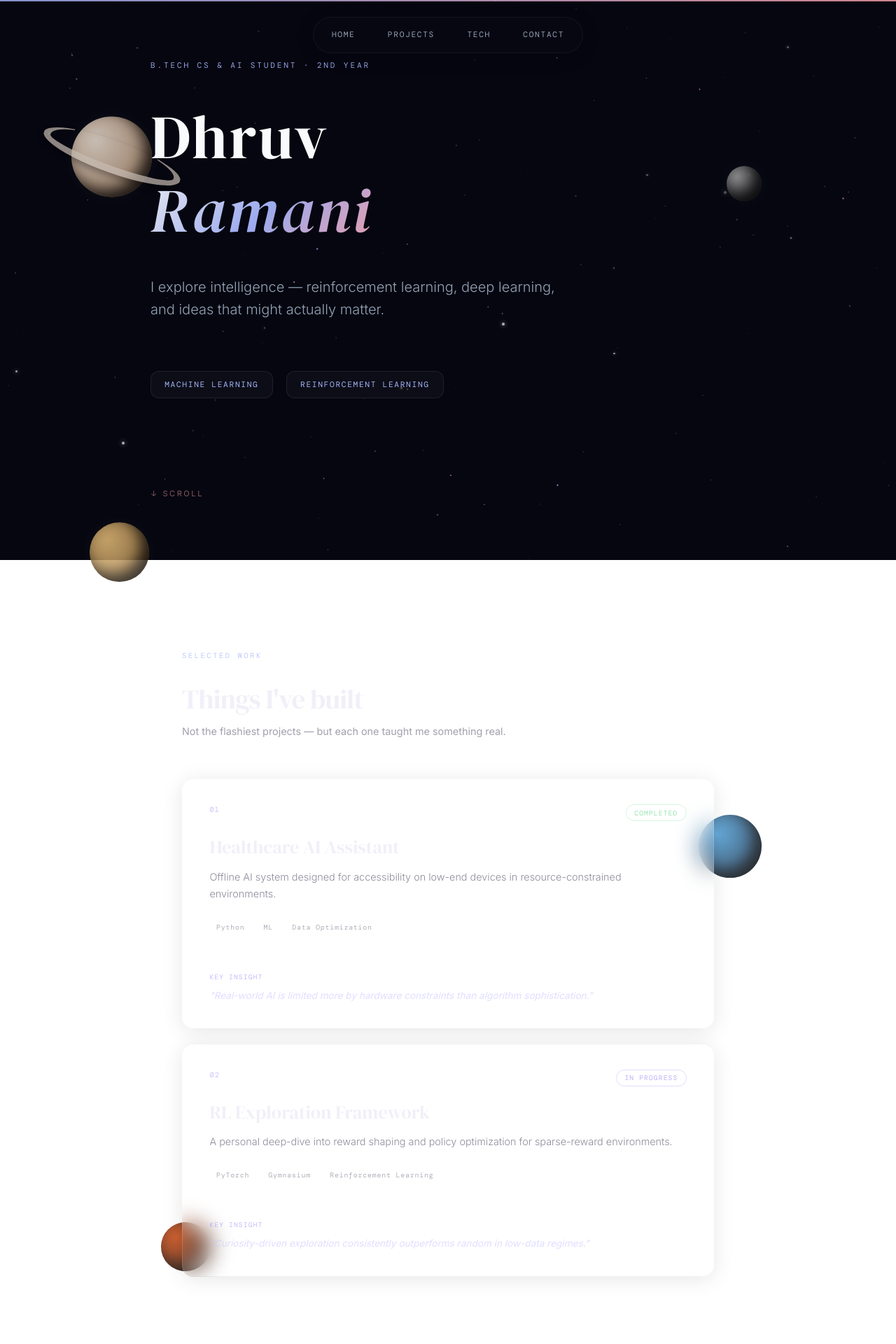
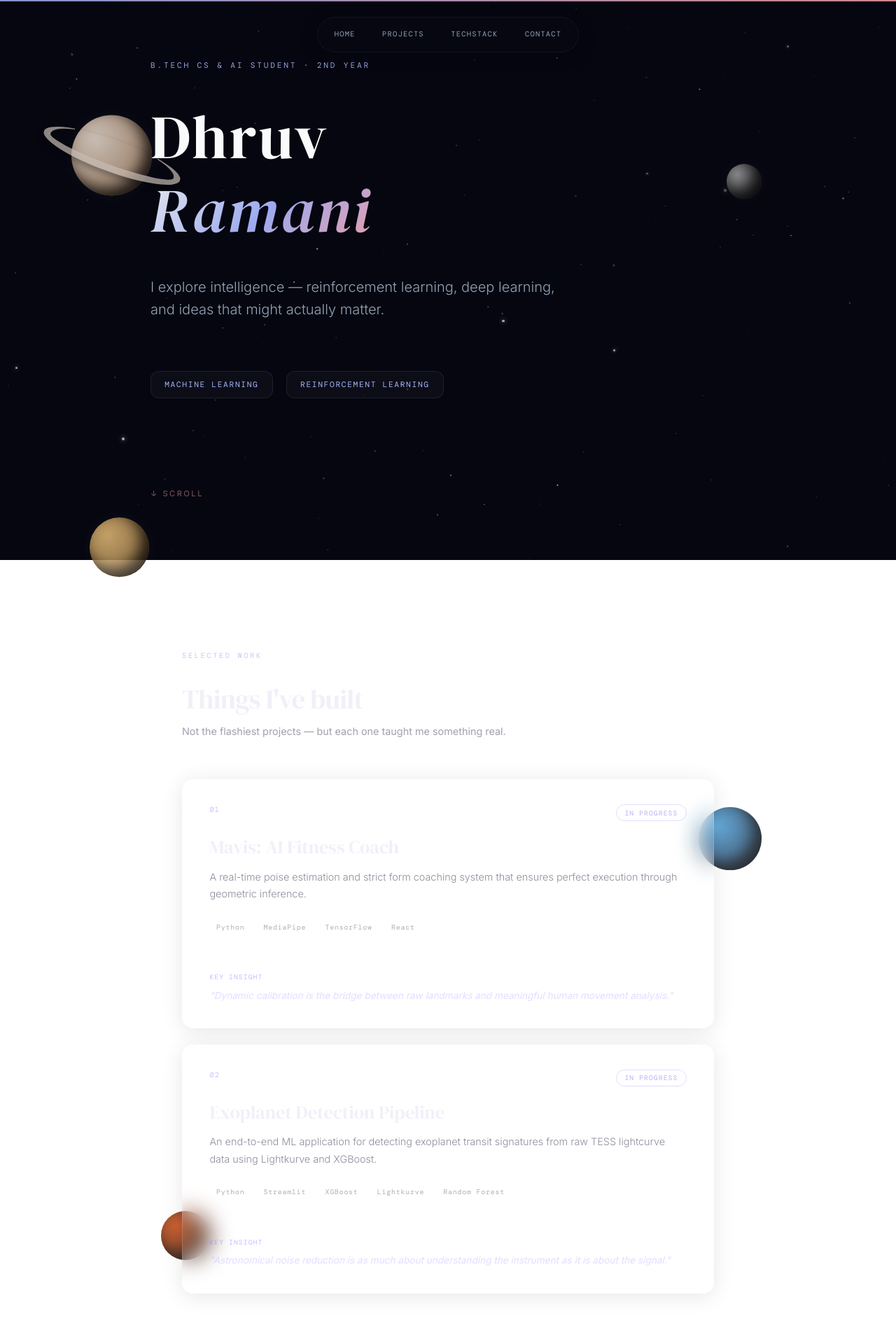
Before and after one commit to DhruvR-16/Portfolio, a React (Vite) app: page / in a window 1280 px wide. Shown: the top 1920 px of the page at 70% size. Built offline with nearby package versions, Linux system fonts and the light colour scheme; a web font is replaced by a local one.

Commit message:
refactor: remove Thinking section, update project portfolio, and refine navigation and layout styling

```diff
--- a/src/App.jsx
+++ b/src/App.jsx
@@ -4,7 +4,6 @@ import { Starfield, CursorGlow, ClickRipple, Divider, ScrollProgress, Background
 import { Hero } from './components/Hero/Hero';
 import { Work } from './components/Work/Work';
 import { TechStack } from './components/TechStack/TechStack';
-import { Thinking } from './components/Thinking/Thinking';
 import { Contact } from './components/Contact/Contact';
 import './styles/globals.css';
 
--- a/src/components/Contact/Contact.jsx
+++ b/src/components/Contact/Contact.jsx
@@ -33,7 +33,15 @@ export function Contact() {
   ];
 
   return (
-    <section id="contact" style={{ padding: '12rem 2.5rem', position: 'relative', zIndex: 2 }}>
+    <section id="contact" style={{
+      padding: '10rem 2.5rem',
+      position: 'relative',
+      zIndex: 2,
+      minHeight: '100vh',
+      display: 'flex',
+      flexDirection: 'column',
+      justifyContent: 'center'
+    }}>
       <div style={{ maxWidth: 760, margin: '0 auto' }}>
         <SectionLabel>Contact</SectionLabel>
         <div style={{ marginBottom: '5rem' }}>
--- a/src/components/Shared/Shared.jsx
+++ b/src/components/Shared/Shared.jsx
@@ -292,6 +292,13 @@ export function TopNav() {
     return () => window.removeEventListener('scroll', handleScroll);
   }, []);
 
+  const navItems = [
+    { label: 'Home', id: 'hero' },
+    { label: 'Projects', id: 'work' },
+    { label: 'TechStack', id: 'tech' },
+    { label: 'Contact', id: 'contact' }
+  ];
+
   return (
     <motion.nav
       initial={{ y: -100, opacity: 0 }}
@@ -318,35 +325,35 @@ export function TopNav() {
         transition={{ duration: 0.3 }}
         style={{
           display: 'flex',
-          gap: '0.5rem',
+          gap: '0.2rem',
           padding: '0.4rem',
           borderRadius: '100px',
           pointerEvents: 'auto',
           boxShadow: '0 4px 30px rgba(0, 0, 0, 0.1)'
         }}
       >
-        {['hero', 'Projects', 'tech', 'contact'].map(item => (
+        {navItems.map(item => (
           <motion.a
             className="nav-item"
-            key={item}
-            href={`#${item}`}
+            key={item.id}
+            href={`#${item.id}`}
             whileHover={{
               color: '#ffffff',
               background: 'rgba(255, 255, 255, 0.1)'
             }}
             style={{
-              padding: '0.6rem 1.2rem',
+              padding: '0.6rem 1.1rem',
               borderRadius: '100px',
               color: 'var(--text-dim)',
               textTransform: 'uppercase',
-              fontSize: '0.7rem',
-              letterSpacing: '0.15em',
+              fontSize: '0.65rem',
+              letterSpacing: '0.12em',
               fontFamily: 'var(--font-mono)',
               textDecoration: 'none',
               transition: 'color 0.3s ease, background 0.3s ease'
             }}
           >
-            {item === 'hero' ? 'Home' : item}
+            {item.label}
           </motion.a>
         ))}
       </motion.div>
--- a/src/components/Thinking/Thinking.jsx
+++ /dev/null
@@ -1,74 +0,0 @@
-import { motion } from 'framer-motion';
-import { SectionLabel } from '../Shared/Shared';
-
-const topics = [
-  { topic: "Reinforcement Learning", sub: "Exploring sparse rewards, curiosity-driven exploration, and multi-agent systems." },
-  { topic: "Decision Systems", sub: "Intelligence designed to run on the edge, independent of large data centers." },
-  { topic: "Human-AI Synergy", sub: "Developing collaborative systems that augment human intuition and creativity." },
-  { topic: "Information Theory", sub: "Understanding the fundamental limits of communication and data processing." },
-];
-
-export function Thinking() {
-  return (
-    <section id="thinking" style={{ padding: '6rem 2.5rem', position: 'relative', zIndex: 2 }}>
-      <div style={{ maxWidth: 760, margin: '0 auto' }}>
-        <SectionLabel>Thinking</SectionLabel>
-        <h2 style={{
-          fontFamily: 'var(--font-serif)',
-          fontSize: 'clamp(2rem, 4vw, 3rem)',
-          fontWeight: 400,
-          color: 'var(--text-main)',
-          lineHeight: 1.05,
-          letterSpacing: '-0.02em',
-          marginBottom: '2.5rem'
-        }}>What's in my head</h2>
-
-        <div style={{ display: 'flex', flexDirection: 'column', gap: '0' }}>
-          {topics.map((item, i) => (
-            <motion.div
-              key={item.topic}
-              initial={{ opacity: 0 }}
-              whileInView={{ opacity: 1 }}
-              viewport={{ once: true }}
-              transition={{ duration: 1, delay: i * 0.1 }}
-              style={{
-                padding: '2rem 0',
-                borderBottom: '1px solid rgba(166, 156, 132, 0.1)',
-                display: 'flex',
-                gap: '2rem',
-                alignItems: 'flex-start',
-                cursor: 'default',
-              }}
-            >
-              <span style={{
-                fontFamily: 'var(--font-mono)',
-                fontSize: '0.6rem',
-                color: 'var(--accent-primary)',
-                letterSpacing: '0.2em',
-                minWidth: 28,
-                paddingTop: '0.3rem',
-                opacity: 0.4
-              }}>0{i + 1}</span>
-              <div>
-                <h3 style={{
-                  fontSize: '1.15rem',
-                  fontWeight: 400,
-                  color: 'var(--text-main)',
-                  marginBottom: '0.5rem',
-                  lineHeight: 1.2,
-                }}>{item.topic}</h3>
-                <p style={{
-                  fontSize: '0.9rem',
-                  color: 'var(--text-dim)',
-                  lineHeight: 1.6,
-                  fontWeight: 300,
-                  maxWidth: '540px'
-                }}>{item.sub}</p>
-              </div>
-            </motion.div>
-          ))}
-        </div>
-      </div>
-    </section>
-  );
-}
--- a/src/components/Work/Work.jsx
+++ b/src/components/Work/Work.jsx
@@ -6,19 +6,19 @@ import { SectionLabel } from '../Shared/Shared';
 const projects = [
   {
     num: "01",
-    title: "Healthcare AI Assistant",
-    desc: "Offline AI system designed for accessibility on low-end devices in resource-constrained environments.",
-    tech: ["Python", "ML", "Data Optimization"],
-    insight: "Real-world AI is limited more by hardware constraints than algorithm sophistication.",
-    status: "Completed",
+    title: "Mavis: AI Fitness Coach",
+    desc: "A real-time poise estimation and strict form coaching system that ensures perfect execution through geometric inference.",
+    tech: ["Python", "MediaPipe", "TensorFlow", "React"],
+    insight: "Dynamic calibration is the bridge between raw landmarks and meaningful human movement analysis.",
+    status: "In Progress",
     icon: <Cpu size={21} />
   },
   {
     num: "02",
-    title: "RL Exploration Framework",
-    desc: "A personal deep-dive into reward shaping and policy optimization for sparse-reward environments.",
-    tech: ["PyTorch", "Gymnasium", "Reinforcement Learning"],
-    insight: "Curiosity-driven exploration consistently outperforms random in low-data regimes.",
+    title: "Exoplanet Detection Pipeline",
+    desc: "An end-to-end ML application for detecting exoplanet transit signatures from raw TESS lightcurve data using Lightkurve and XGBoost.",
+    tech: ["Python", "Streamlit", "XGBoost", "Lightkurve", "Random Forest"],
+    insight: "Astronomical noise reduction is as much about understanding the instrument as it is about the signal.",
     status: "In Progress",
     icon: <Brain size={21} />
   },
--- a/src/styles/globals.css
+++ b/src/styles/globals.css
@@ -26,6 +26,10 @@
 
 html {
   scroll-behavior: smooth;
+}
+
+section {
+  scroll-margin-top: 80px;
 }
 
 body {
```
